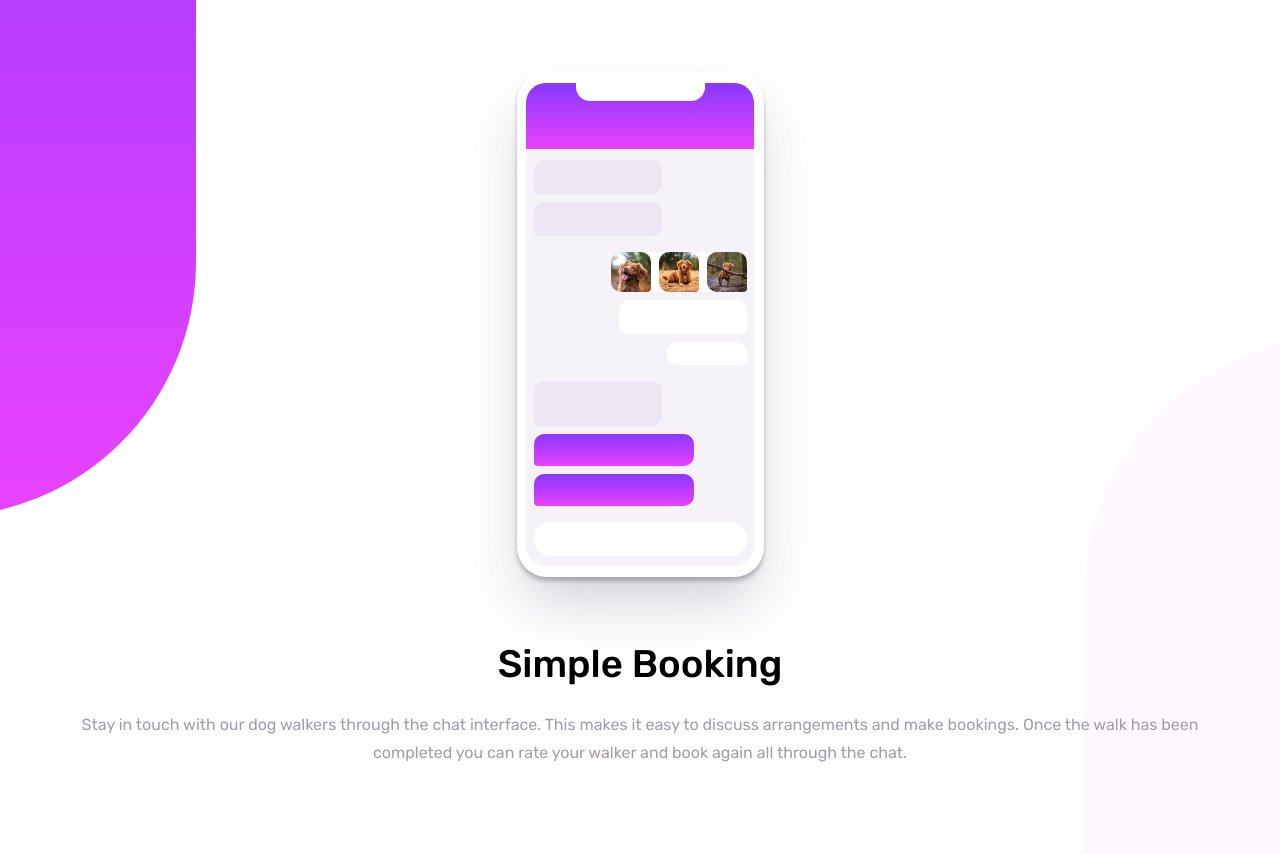
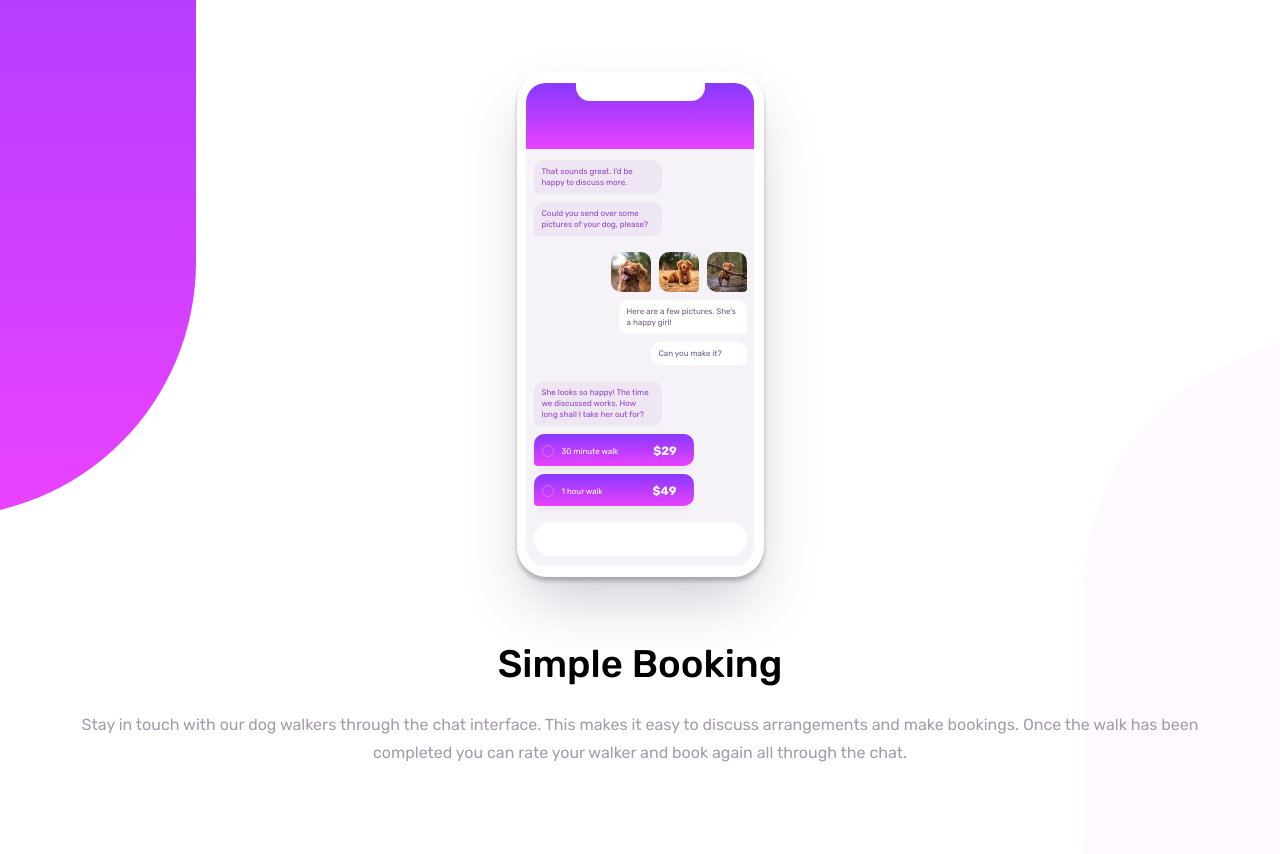
Before and after one commit to Madmurt/chat-app-illustration, a PHP site: page / in a window 1280 px wide; the page is wider, and only the part inside the window is pictured. Shown: the top 854 px of that part. Run offline with PHP 8.4, Linux system fonts and the light colour scheme.

Commit message:
message styling complete

```diff
--- a/index.html
+++ b/index.html
@@ -28,9 +28,22 @@
 				<div class="phone__inner-rim"></div>
 				<div class="phone__ear-piece"></div>
 				<div class="phone__user-details"></div>
-				<div class="phone__from-message-box --first-message"></div>
-				<div class="phone__from-message-box --second-message"></div>
-				<div class="phone__from-message-box --third-message"></div>
+				<div class="phone__from-message-box --first-message">
+					<p class="phone__from-text">
+						That sounds great. I’d be happy to discuss more.
+					</p>
+				</div>
+				<div class="phone__from-message-box --second-message">
+					<p class="phone__from-text">
+						Could you send over some pictures of your dog, please?
+					</p>
+				</div>
+				<div class="phone__from-message-box --third-message">
+					<p class="phone__from-text">
+						She looks so happy! The time we discussed works. How
+						long shall I take her out for?
+					</p>
+				</div>
 				<div class="phone__to-message-box --first-message">
 					<img
 						class="phone__to-message-box --image"
@@ -48,10 +61,28 @@
 						alt="dog image 3"
 					/>
 				</div>
-				<div class="phone__to-message-box --second-message"></div>
-				<div class="phone__to-message-box --third-message"></div>
-				<div class="phone__offer-message-box --first-message"></div>
-				<div class="phone__offer-message-box --second-message"></div>
+				<div class="phone__to-message-box --second-message">
+					<p class="phone__to-text">
+						Here are a few pictures. She’s a happy girl!
+					</p>
+				</div>
+				<div class="phone__to-message-box --third-message">
+					<p class="phone__to-text">Can you make it?</p>
+				</div>
+				<div class="phone__offer-message-box --first-message">
+					<div class="phone__offer-content">
+						<div class="phone__offer-checkbox"></div>
+						<p class="phone__offer-text">30 minute walk</p>
+						<p class="phone__offer-amount">$29</p>
+					</div>
+				</div>
+				<div class="phone__offer-message-box --second-message">
+					<div class="phone__offer-content">
+						<div class="phone__offer-checkbox"></div>
+						<p class="phone__offer-text">1 hour walk</p>
+						<p class="phone__offer-amount --second-message">$49</p>
+					</div>
+				</div>
 				<div class="phone__text-input"></div>
 			</section>
 			<section class="info">
--- a/styles/phone.scss
+++ b/styles/phone.scss
@@ -3,8 +3,10 @@
 	--clr-LightGrayishViolet: hsl(270, 20%, 96%);
 	--clr-LightMagenta: hsl(293, 100%, 63%);
 	--clr-LightViolet: hsl(264, 100%, 61%);
-	--clr-ModerateViolet: hsl(276, 41%, 93%);
+	--clr-LightGray: hsl(276, 41%, 93%);
+	--clr-ModerateViolet: hsl(276, 55%, 52%);
 	--clr-DesaturatedDarkViolet: hsl(271, 15%, 43%);
+	--clr-VeryLightMagenta: hsl(289, 100%, 72%);
 }
 
 .phone {
@@ -16,6 +18,7 @@
 	background-color: var(--clr-White);
 	box-shadow: 0px 4px 4px 0px hsla(0, 0%, 0%, 0.25);
 	border-radius: 30px;
+	font-family: 'Rubik', sans-serif;
 
 	&__outer-rim {
 		position: absolute;
@@ -62,10 +65,11 @@
 	}
 
 	&__from-message-box {
-		width: 128px;
-		height: 34px;
-		background-color: var(--clr-ModerateViolet);
+		width: calc(128px - 16px);
+		max-height: 34px;
+		background-color: var(--clr-LightGray);
 		border-radius: 10px 10px 10px 4px;
+		padding: 6px 8px;
 
 		&.\--first-message {
 			position: absolute;
@@ -83,13 +87,11 @@
 			position: absolute;
 			left: 17px;
 			top: 309px;
-			height: 45px;
+			max-height: 45px;
 		}
 	}
 
 	&__to-message-box {
-		width: 128px;
-		height: 34px;
 		background-color: var(--clr-White);
 		border-radius: 10px 10px 4px 10px;
 
@@ -102,7 +104,7 @@
 			top: 180px;
 			width: 136px;
 			height: 40px;
-			background-color: none;
+			background-color: unset;
 		}
 
 		&.\--image {
@@ -111,29 +113,36 @@
 		}
 
 		&.\--second-message {
+			max-width: calc(128px - 16px);
+			max-height: 34px;
 			position: absolute;
 			right: 17px;
 			top: 228px;
+			padding: 6px 8px;
 		}
 
 		&.\--third-message {
+			max-height: 34px;
 			position: absolute;
 			right: 17px;
 			top: 270px;
 			width: 80px;
-			height: 23px;
+			max-height: 23px;
+			padding: 6px 8px;
 		}
 	}
 
 	&__offer-message-box {
-		width: 160px;
-		height: 32px;
+		width: calc(160px - 16px);
+		height: calc(32px - 20px);
 		background: linear-gradient(
 			to bottom,
 			var(--clr-LightViolet),
 			var(--clr-LightMagenta)
 		);
 		border-radius: 10px 10px 10px 4px;
+		box-shadow: 0px 10px 5px -5px hsla(271, 36%, 24%, 0.045);
+		padding: 10px 8px;
 
 		&.\--first-message {
 			position: absolute;
@@ -148,6 +157,41 @@
 		}
 	}
 
+	&__offer-content {
+		display: flex;
+		flex-direction: row;
+		align-items: center;
+	}
+
+	&__offer-checkbox {
+		height: 12px;
+		width: 12px;
+		border: 1px solid var(--clr-VeryLightMagenta);
+		border-radius: 50%;
+		box-sizing: border-box;
+	}
+
+	&__offer-text {
+		font-weight: 400;
+		color: var(--clr-White);
+		font-size: 0.5rem;
+		line-height: 11px;
+		margin: 0;
+		margin-left: 8px;
+	}
+
+	&__offer-amount {
+		color: var(--clr-White);
+		font-weight: 700;
+		font-size: 0.75rem;
+		margin: 0;
+		margin-left: 35px;
+
+		&.\--second-message {
+			margin-left: 50px;
+		}
+	}
+
 	&__text-input {
 		position: absolute;
 		width: 213px;
@@ -157,4 +201,20 @@
 		background-color: var(--clr-White);
 		border-radius: 16.9544px;
 	}
+
+	&__from-text {
+		font-weight: 400;
+		color: var(--clr-ModerateViolet);
+		font-size: 0.5rem;
+		line-height: 11px;
+		margin: 0;
+	}
+
+	&__to-text {
+		font-weight: 400;
+		color: var(--clr-DesaturatedDarkViolet);
+		font-size: 0.5rem;
+		line-height: 11px;
+		margin: 0;
+	}
 }
--- a/styles/styles.css
+++ b/styles/styles.css
@@ -52,8 +52,10 @@ body {
   --clr-LightGrayishViolet: hsl(270, 20%, 96%);
   --clr-LightMagenta: hsl(293, 100%, 63%);
   --clr-LightViolet: hsl(264, 100%, 61%);
-  --clr-ModerateViolet: hsl(276, 41%, 93%);
-  --clr-DesaturatedDarkViolet: hsl(271, 15%, 43%); }
+  --clr-LightGray: hsl(276, 41%, 93%);
+  --clr-ModerateViolet: hsl(276, 55%, 52%);
+  --clr-DesaturatedDarkViolet: hsl(271, 15%, 43%);
+  --clr-VeryLightMagenta: hsl(289, 100%, 72%); }
 
 .phone {
   position: relative;
@@ -63,7 +65,8 @@ body {
   margin-bottom: 64px;
   background-color: var(--clr-White);
   box-shadow: 0px 4px 4px 0px rgba(0, 0, 0, 0.25);
-  border-radius: 30px; }
+  border-radius: 30px;
+  font-family: 'Rubik', sans-serif; }
   .phone__outer-rim {
     position: absolute;
     width: 247px;
@@ -97,10 +100,11 @@ body {
     border-top-left-radius: calc(30px - 10.25px);
     border-top-right-radius: calc(30px - 10.25px); }
   .phone__from-message-box {
-    width: 128px;
-    height: 34px;
-    background-color: var(--clr-ModerateViolet);
-    border-radius: 10px 10px 10px 4px; }
+    width: calc(128px - 16px);
+    max-height: 34px;
+    background-color: var(--clr-LightGray);
+    border-radius: 10px 10px 10px 4px;
+    padding: 6px 8px; }
     .phone__from-message-box.\--first-message {
       position: absolute;
       left: 17px;
@@ -113,10 +117,8 @@ body {
       position: absolute;
       left: 17px;
       top: 309px;
-      height: 45px; }
+      max-height: 45px; }
   .phone__to-message-box {
-    width: 128px;
-    height: 34px;
     background-color: var(--clr-White);
     border-radius: 10px 10px 4px 10px; }
     .phone__to-message-box.\--first-message {
@@ -128,25 +130,32 @@ body {
       top: 180px;
       width: 136px;
       height: 40px;
-      background-color: none; }
+      background-color: unset; }
     .phone__to-message-box.\--image {
       height: 40px;
       width: 40px; }
     .phone__to-message-box.\--second-message {
+      max-width: calc(128px - 16px);
+      max-height: 34px;
       position: absolute;
       right: 17px;
-      top: 228px; }
+      top: 228px;
+      padding: 6px 8px; }
     .phone__to-message-box.\--third-message {
+      max-height: 34px;
       position: absolute;
       right: 17px;
       top: 270px;
       width: 80px;
-      height: 23px; }
+      max-height: 23px;
+      padding: 6px 8px; }
   .phone__offer-message-box {
-    width: 160px;
-    height: 32px;
+    width: calc(160px - 16px);
+    height: calc(32px - 20px);
     background: linear-gradient(to bottom, var(--clr-LightViolet), var(--clr-LightMagenta));
-    border-radius: 10px 10px 10px 4px; }
+    border-radius: 10px 10px 10px 4px;
+    box-shadow: 0px 10px 5px -5px rgba(62, 39, 83, 0.045);
+    padding: 10px 8px; }
     .phone__offer-message-box.\--first-message {
       position: absolute;
       left: 17px;
@@ -155,6 +164,31 @@ body {
       position: absolute;
       left: 17px;
       top: 402px; }
+  .phone__offer-content {
+    display: flex;
+    flex-direction: row;
+    align-items: center; }
+  .phone__offer-checkbox {
+    height: 12px;
+    width: 12px;
+    border: 1px solid var(--clr-VeryLightMagenta);
+    border-radius: 50%;
+    box-sizing: border-box; }
+  .phone__offer-text {
+    font-weight: 400;
+    color: var(--clr-White);
+    font-size: 0.5rem;
+    line-height: 11px;
+    margin: 0;
+    margin-left: 8px; }
+  .phone__offer-amount {
+    color: var(--clr-White);
+    font-weight: 700;
+    font-size: 0.75rem;
+    margin: 0;
+    margin-left: 35px; }
+    .phone__offer-amount.\--second-message {
+      margin-left: 50px; }
   .phone__text-input {
     position: absolute;
     width: 213px;
@@ -163,3 +197,15 @@ body {
     left: 17px;
     background-color: var(--clr-White);
     border-radius: 16.9544px; }
+  .phone__from-text {
+    font-weight: 400;
+    color: var(--clr-ModerateViolet);
+    font-size: 0.5rem;
+    line-height: 11px;
+    margin: 0; }
+  .phone__to-text {
+    font-weight: 400;
+    color: var(--clr-DesaturatedDarkViolet);
+    font-size: 0.5rem;
+    line-height: 11px;
+    margin: 0; }
```
Also changed, not shown: styles/phone.css (+62 -16 lines).
